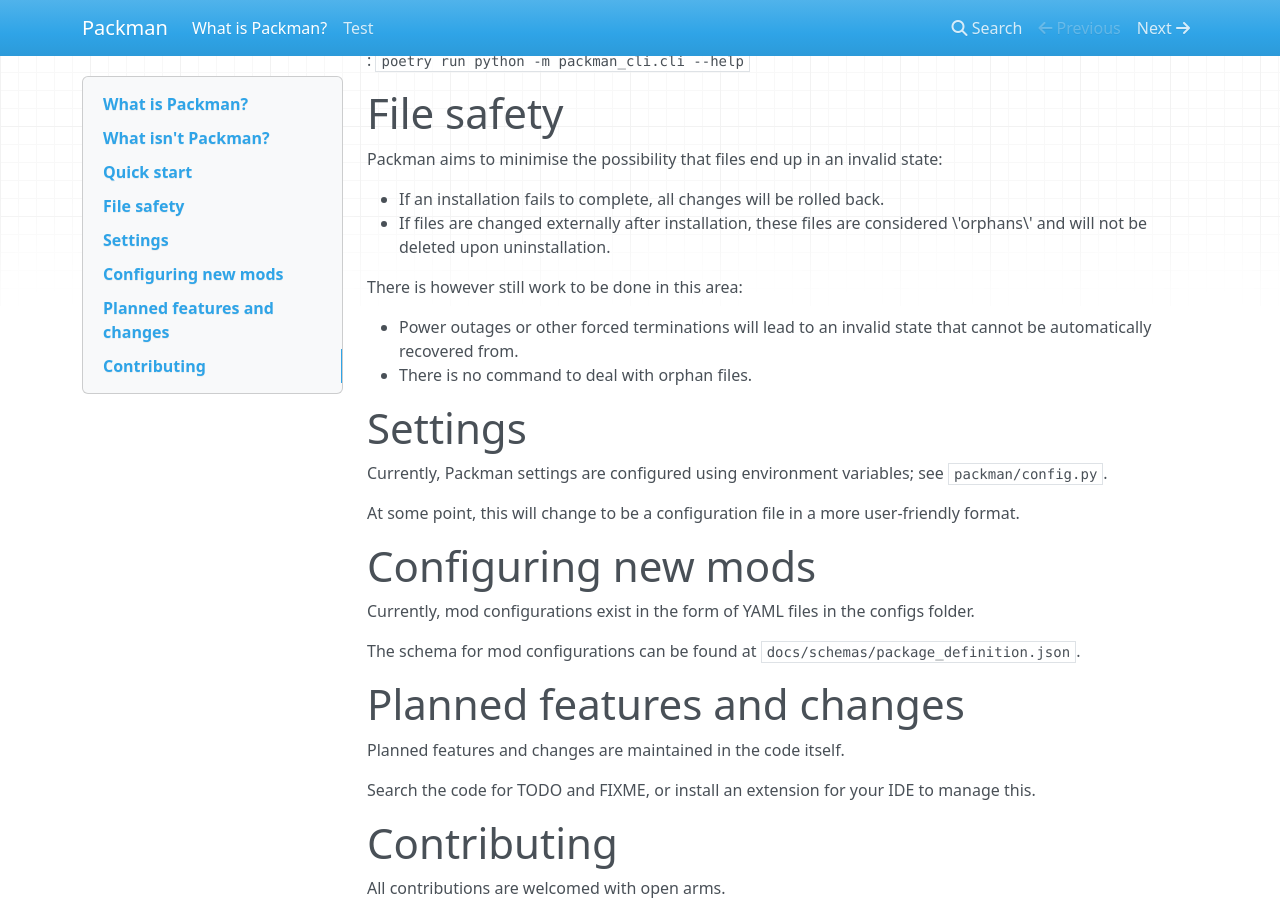
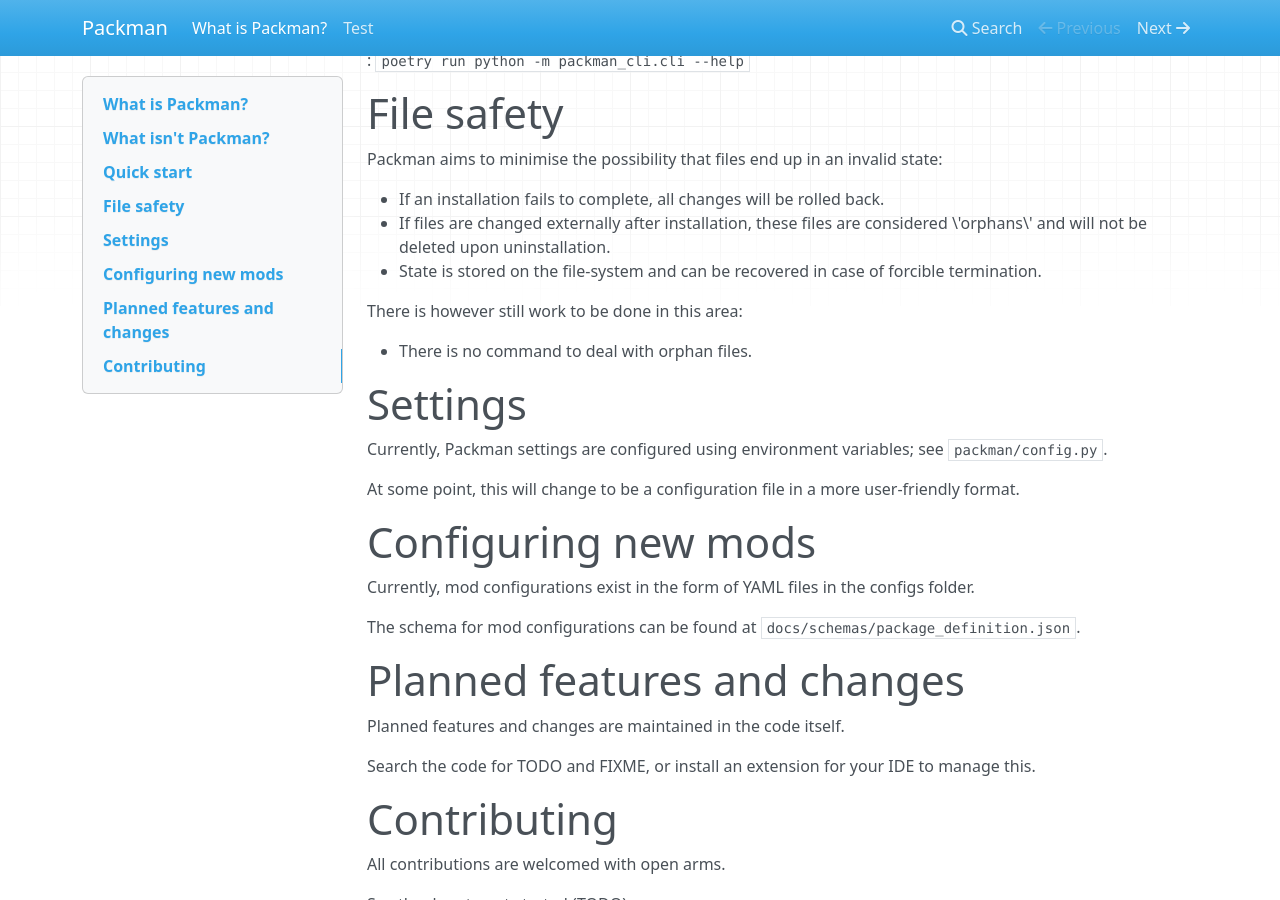
Before and after one commit to audoh/packager, an MkDocs documentation site: the page built from docs/index.md, in a window 1280 px wide and 900 px high, scrolled down 955 px. Built offline with MkDocs 1.6.1, drawn with Linux system fonts in a browser that asks for light colours; nearby versions of some CDN libraries.

Commit message:
packman is now resilient to power outages etc

```diff
--- a/docs/index.md
+++ b/docs/index.md
@@ -57,11 +57,11 @@ state:
     back.
 -   If files are changed externally after installation, these files are
     considered \'orphans\' and will not be deleted upon uninstallation.
+-   State is stored on the file-system and can be recovered in case of
+    forcible termination.
 
 There is however still work to be done in this area:
 
--   Power outages or other forced terminations will lead to an invalid
-    state that cannot be automatically recovered from.
 -   There is no command to deal with orphan files.
 
 # Settings
```
